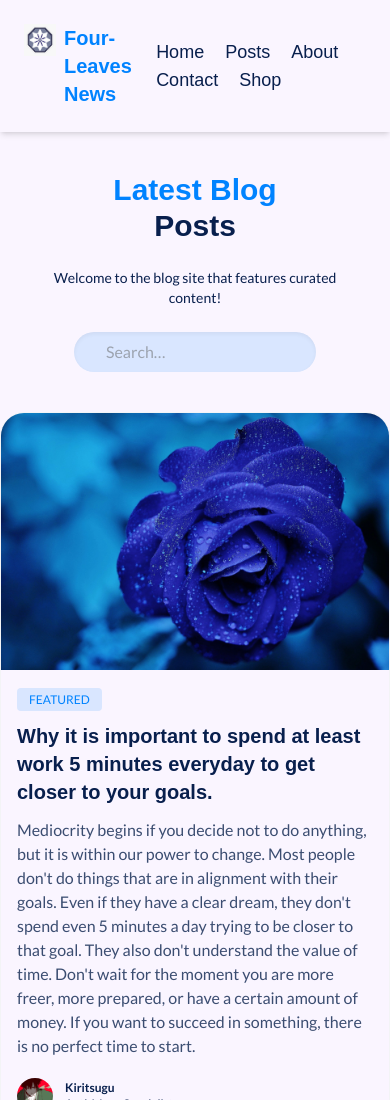
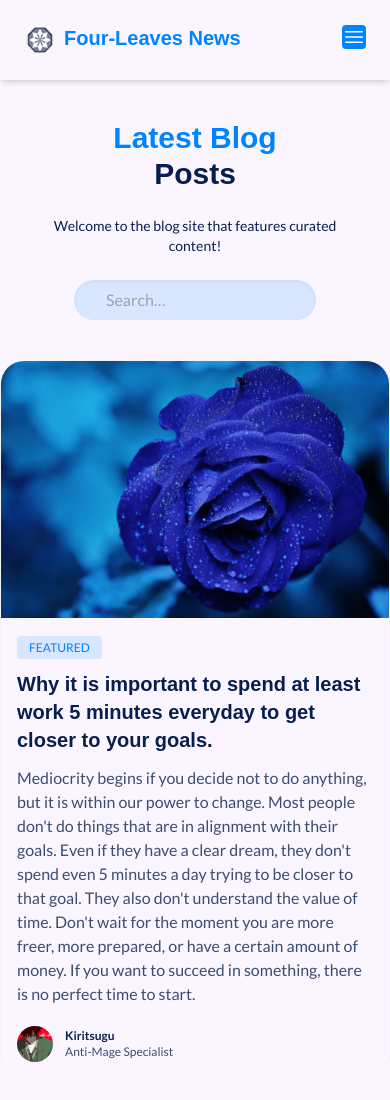
Before and after one commit to DragonSenses/blog-site, a website: page index.html in a window 390 px wide. Shown: the top 1100 px of the page. Drawn offline with Linux system fonts and the light colour scheme; a web font is replaced by a local one.

Commit message:
Create buttons for navbar
Setting the markup before JS code is applied.

Made the menu items for nav bar hidden for now

```diff
--- a/index.html
+++ b/index.html
@@ -11,30 +11,43 @@
 <body class="font-body bg-purple-50">
   <div class="bg-purple-50 shadow-md">
     <!-- Padding of 6 all around navbar, and justify between elements: icon/name & menu items -->
-    <header class="container mx-auto max-w-7xl flex items-center p-6 justify-between">
+    <!-- Added flex-wrap for smaller screens so items are on top of each other -->
+    <header class="container mx-auto max-w-7xl flex flex-wrap items-center p-6 justify-between">
       <!-- Logo and Blog Name -->
       <div class="flex item-center text-sec hover:text-pri cursor-pointer transition">
         <img src="/src/assets/img/first-high-emblem.jpg"
         class="pointer-events-none h-8 w-8 mr-2 lg:mr-4 lg:h-12 lg:w-12" viewBox="0 0 54 54">
         <span class="font-semibold text-xl lg:text-3xl  font-title">Four-Leaves News</span>
       </div>
+      <div class="block md:hidden">
+        <button class="rounded bg-sec text-white hover:bg-purple-900 transition">
+          <svg xmlns="http://www.w3.org/2000/svg" fill="none" viewBox="0 0 24 24" stroke-width="1.5" stroke="currentColor" class="w-6 h-6">
+            <path stroke-linecap="round" stroke-linejoin="round" d="M3.75 6.75h16.5M3.75 12h16.5m-16.5 5.25h16.5" />
+          </svg>
+        </button>
+        <button class="hidden rounded bg-sec text-white hover:bg-purple-900 transition">
+          <svg xmlns="http://www.w3.org/2000/svg" fill="none" viewBox="0 0 24 24" stroke-width="1.5" stroke="currentColor" class="w-6 h-6">
+            <path stroke-linecap="round" stroke-linejoin="round" d="M6 18L18 6M6 6l12 12" />
+          </svg>
+        </button>
+      </div>
       <!-- nav bar -->
-      <nav class="font-title">
+      <nav class="hidden font-title w-full md:w-auto">
         <!--  -->
         <ul class="text-lg lg:text-2xl">
-          <li class="inline-block items-center mr-4">
+          <li class="my-3 md:my-0 block md:inline-block items-center mr-4">
             <a href="#" class="text-pri hover:text-sec transition">Home</a>
           </li>
-          <li class="inline-block items-center mr-4">
+          <li class="mb-3 md:mb-0 block md:inline-block items-center mr-4">
             <a href="#" class="text-pri hover:text-sec transition">Posts</a>
           </li>
-          <li class="inline-block items-center mr-4">
+          <li class="mb-3 md:mb-0 block md:inline-block items-center mr-4">
             <a href="#" class="text-pri hover:text-sec transition">About</a>
           </li>
-          <li class="inline-block items-center mr-4">
+          <li class="mb-3 md:mb-0 block md:inline-block items-center mr-4">
             <a href="#" class="text-pri hover:text-sec transition">Contact</a>
           </li>
-          <li class="inline-block items-center mr-4">
+          <li class="mb-3 md:mb-0 block md:inline-block items-center mr-4">
             <a href="#" class="text-pri hover:text-sec transition">Shop</a>
           </li>
         </ul>
```
Also changed, not shown: dist/output.css.
